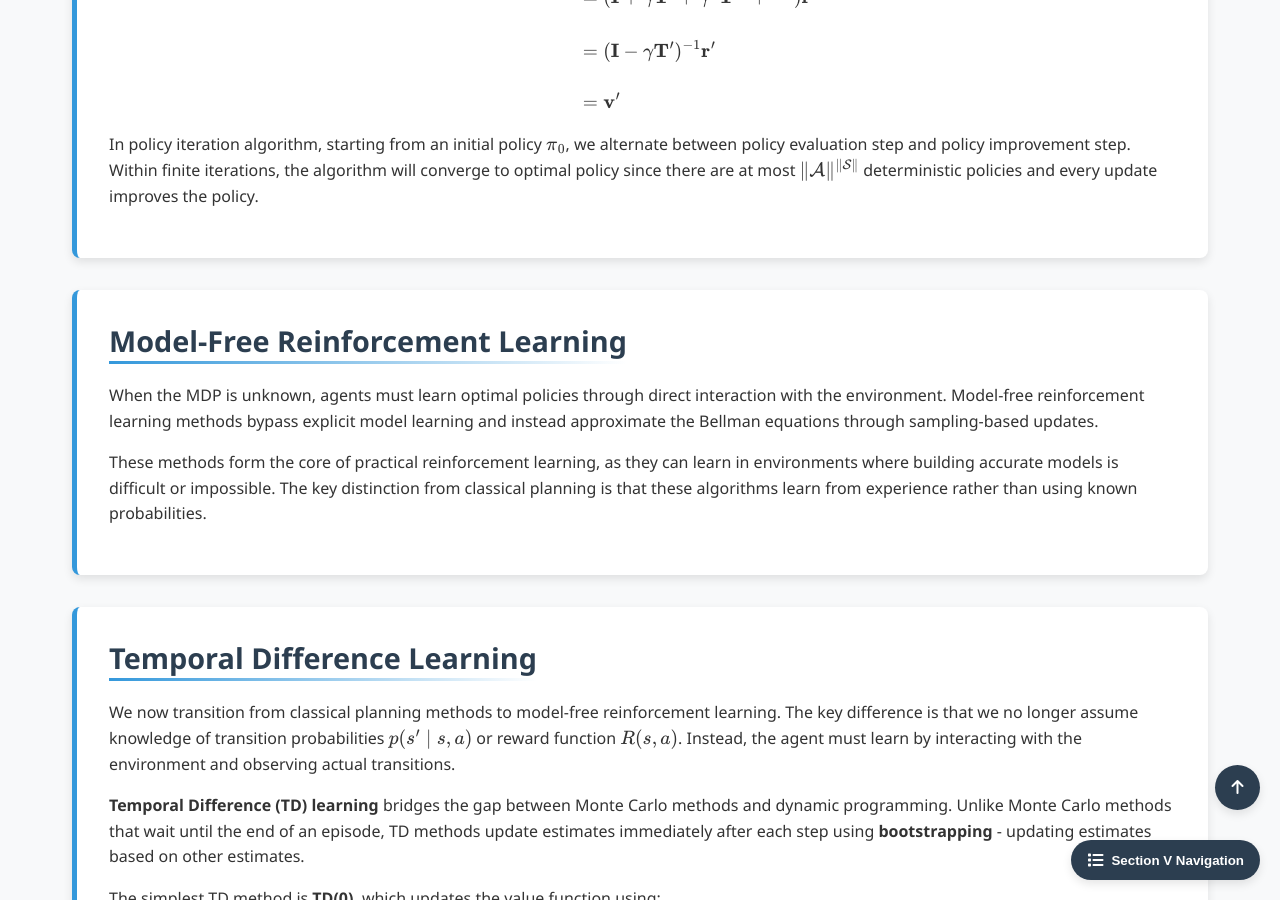
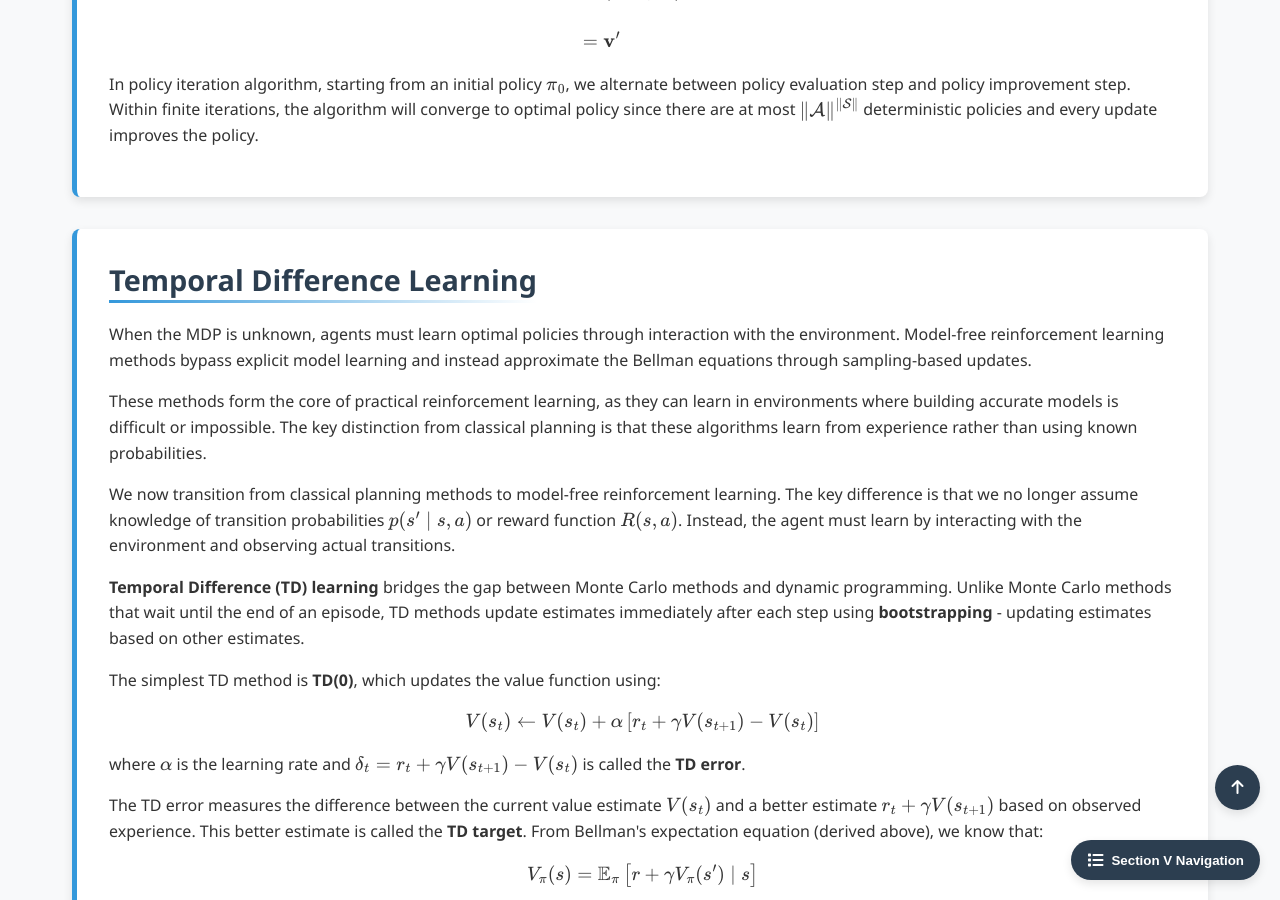
Before and after one commit to Yusukey01/yusukey01.github.io, a Jekyll site: the page built from Mathematics/Machine_learning/intro_RL.html, in a window 1280 px wide and 900 px high, scrolled down 6945 px. Built offline with Jekyll 4.4.1, drawn with Linux system fonts in a browser that asks for light colours; some of the changed text lies outside the part shown.

Commit message:
update RL

```diff
--- a/Mathematics/Machine_learning/intro_RL.html
+++ b/Mathematics/Machine_learning/intro_RL.html
@@ -129,7 +129,6 @@ uses_python: false
             <a href="#value-functions">Value Functions & Bellman Equations</a>
             <a href="#VI">Value Iteration</a>
             <a href="#PI">Policy Iteration</a>
-            <a href="#model-free-rl">Model-Free Reinforcement Learning</a>
             <a href="#td">Temporal Difference Learning</a>
             <a href="#qlearning">Q-Learning and SARSA</a>
             <a href="#exploration">Exploration vs. Exploitation</a>
@@ -474,22 +473,20 @@ uses_python: false
                 </p>
             </section>
 
-            <section id="model-free-rl" class="section-content">
-                <h2>Model-Free Reinforcement Learning</h2>
+            <section id="td" class="section-content">
+                <h2>Temporal Difference Learning</h2>
                 <p>
-                    When the MDP is unknown, agents must learn optimal policies through direct interaction with the environment.
+                    When the MDP is unknown, agents must learn optimal policies through interaction with the environment.
                     Model-free reinforcement learning methods bypass explicit model learning and instead approximate the Bellman
                     equations through sampling-based updates.
                 </p>
+
                 <p>
                     These methods form the core of practical reinforcement learning, as they can learn in environments where
                     building accurate models is difficult or impossible. The key distinction from classical planning is that
                     these algorithms learn from experience rather than using known probabilities.
                 </p>
-            </section>
 
-            <section id="td" class="section-content">
-                <h2>Temporal Difference Learning</h2>
                 <p>
                     We now transition from classical planning methods to model-free reinforcement learning.
                     The key difference is that we no longer assume knowledge of transition probabilities \(p(s' \mid s, a)\) or reward function \(R(s, a)\).
```
